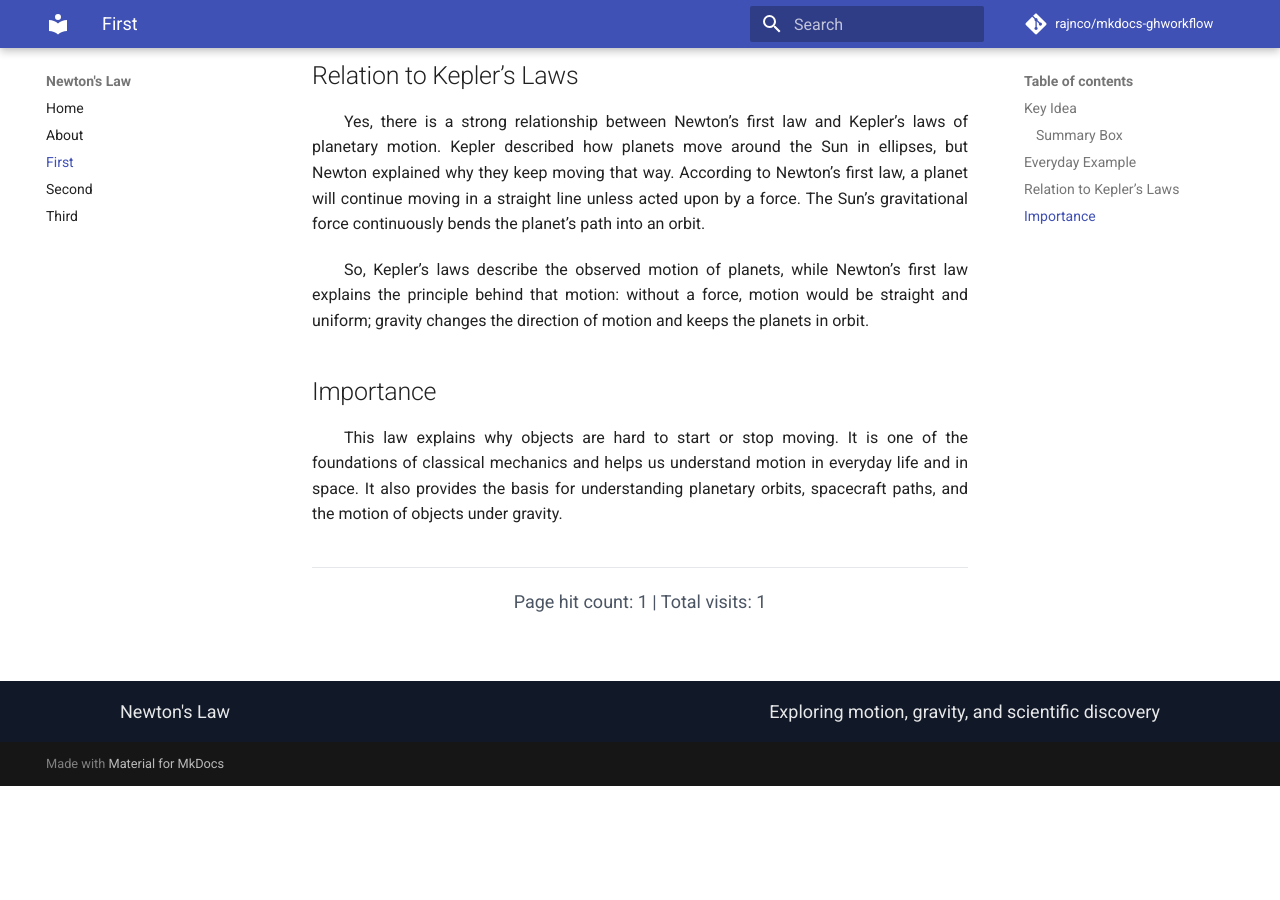
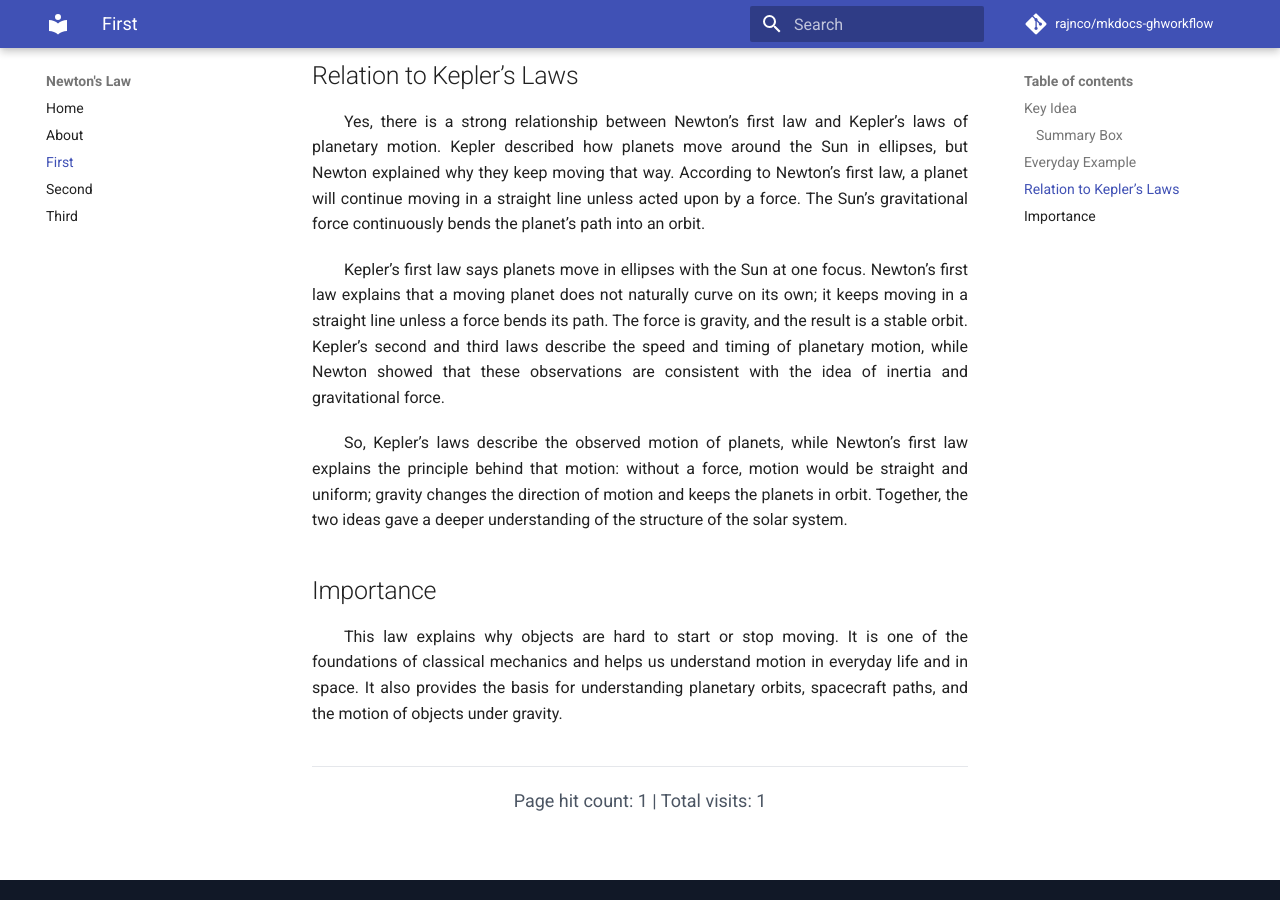
Before and after one commit to rajnco/mkdocs-ghworkflow, an MkDocs documentation site: the page built from docs/first.md, in a window 1280 px wide and 900 px high, scrolled down 1265 px. Built offline with MkDocs 1.6.1 and Material for MkDocs 9.7.7, drawn with Linux system fonts in a browser that asks for light colours; comment, search, counter and statistics services are not loaded; before the commit the page ends 2051 px from its top, so only the background shows below that.

Commit message:
first law updated

```diff
--- a/docs/first.md
+++ b/docs/first.md
@@ -36,7 +36,9 @@ In a car, passengers feel a push backward when the vehicle accelerates because t
 
 Yes, there is a strong relationship between Newton’s first law and Kepler’s laws of planetary motion. Kepler described how planets move around the Sun in ellipses, but Newton explained why they keep moving that way. According to Newton’s first law, a planet will continue moving in a straight line unless acted upon by a force. The Sun’s gravitational force continuously bends the planet’s path into an orbit.
 
-So, Kepler’s laws describe the observed motion of planets, while Newton’s first law explains the principle behind that motion: without a force, motion would be straight and uniform; gravity changes the direction of motion and keeps the planets in orbit.
+Kepler’s first law says planets move in ellipses with the Sun at one focus. Newton’s first law explains that a moving planet does not naturally curve on its own; it keeps moving in a straight line unless a force bends its path. The force is gravity, and the result is a stable orbit. Kepler’s second and third laws describe the speed and timing of planetary motion, while Newton showed that these observations are consistent with the idea of inertia and gravitational force.
+
+So, Kepler’s laws describe the observed motion of planets, while Newton’s first law explains the principle behind that motion: without a force, motion would be straight and uniform; gravity changes the direction of motion and keeps the planets in orbit. Together, the two ideas gave a deeper understanding of the structure of the solar system.
 
 ## Importance
 
```
